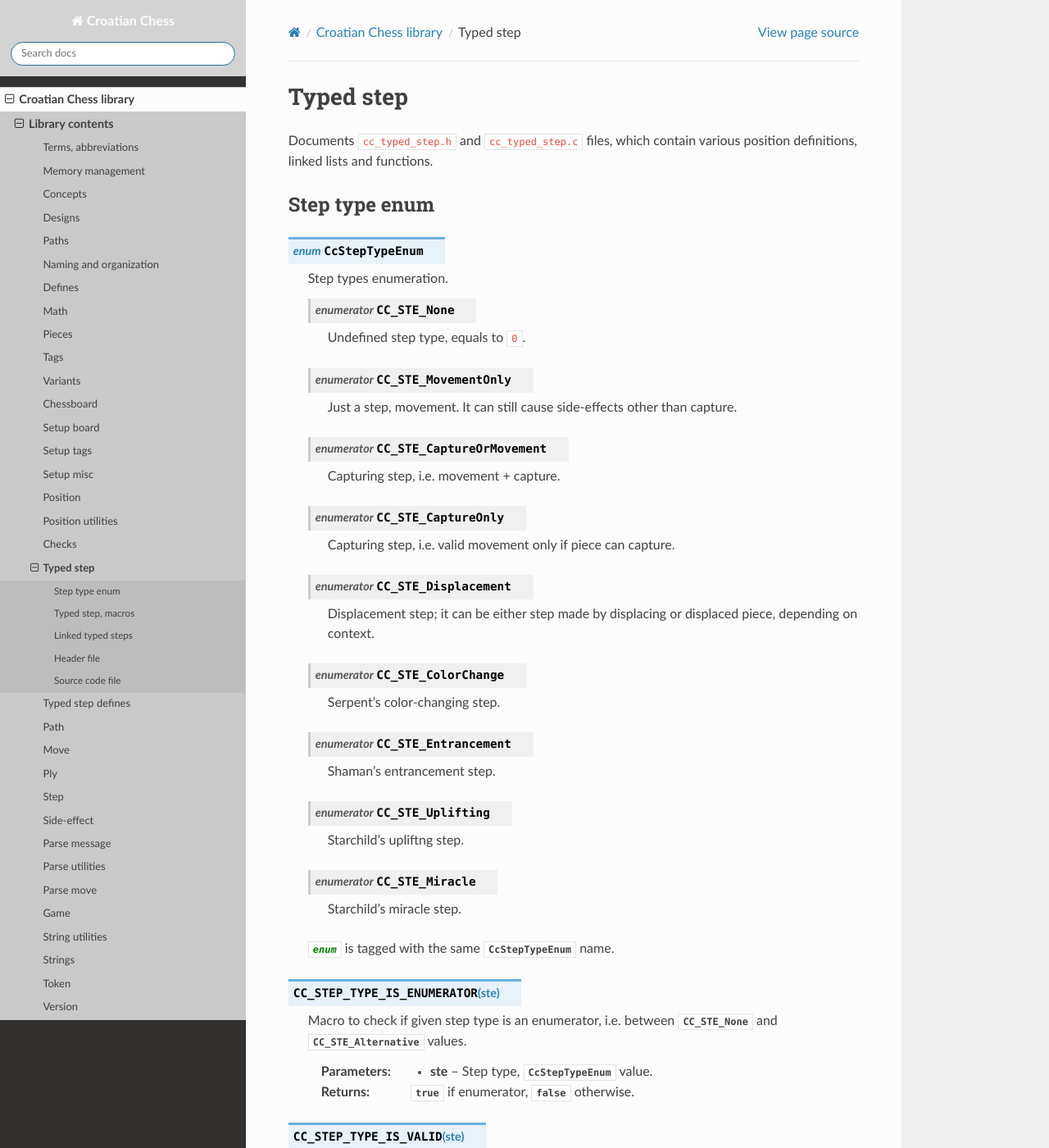
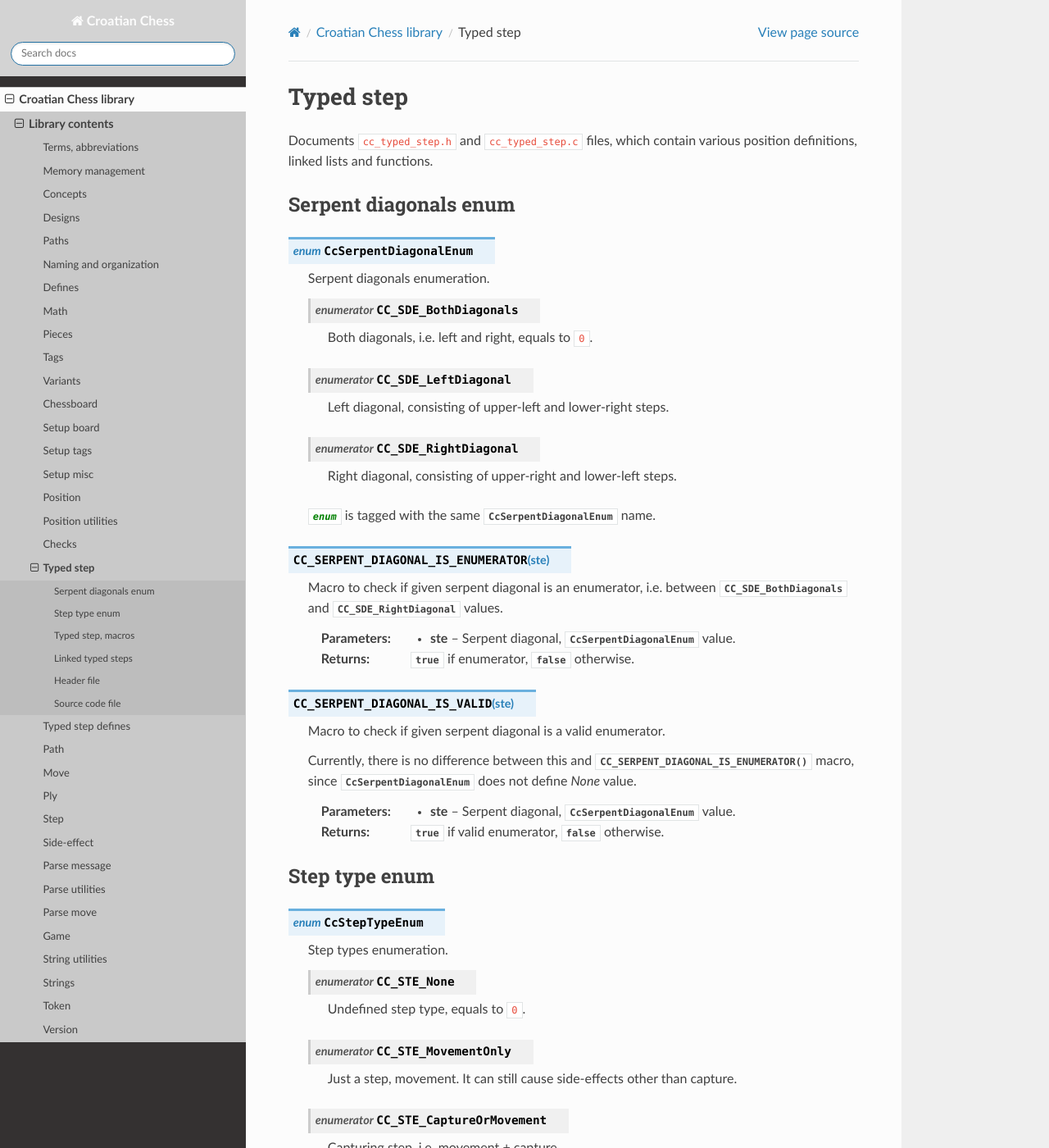
Before and after one commit to mmlacak/crochess, a Sphinx documentation site: the page built from docs/source/libcc/cctypedstep.rst, in a window 1280 px wide and 1400 px high. Shown: the whole window at 82% size. Built offline with Sphinx 7.4.7 and the Read the Docs theme 3.1.0, drawn with Linux system fonts in a browser that asks for light colours.

Commit message:
Added Serpent diagonals enum + docs.

```diff
--- a/docs/source/libcc/cctypedstep.rst
+++ b/docs/source/libcc/cctypedstep.rst
@@ -11,6 +11,47 @@ Typed step
 
 Documents ``cc_typed_step.h`` and ``cc_typed_step.c`` files, which contain various
 position definitions, linked lists and functions.
+
+.. _lbl-libcc-cctypedstep-serpentdiagonalsenum:
+
+Serpent diagonals enum
+----------------------
+
+.. c:enum:: CcSerpentDiagonalEnum
+
+    Serpent diagonals enumeration.
+
+    .. c:enumerator:: CC_SDE_BothDiagonals
+
+        Both diagonals, i.e. left and right, equals to ``0``.
+
+    .. c:enumerator:: CC_SDE_LeftDiagonal
+
+        Left diagonal, consisting of upper-left and lower-right steps.
+
+    .. c:enumerator:: CC_SDE_RightDiagonal
+
+        Right diagonal, consisting of upper-right and lower-left steps.
+
+    :c:`enum` is tagged with the same :c:enum:`CcSerpentDiagonalEnum` name.
+
+.. c:macro:: CC_SERPENT_DIAGONAL_IS_ENUMERATOR(ste)
+
+    Macro to check if given serpent diagonal is an enumerator, i.e. between
+    :c:enumerator:`CC_SDE_BothDiagonals` and :c:enumerator:`CC_SDE_RightDiagonal` values.
+
+    :param ste: Serpent diagonal, :c:type:`CcSerpentDiagonalEnum` value.
+    :returns: :c:data:`true` if enumerator, :c:data:`false` otherwise.
+
+.. c:macro:: CC_SERPENT_DIAGONAL_IS_VALID(ste)
+
+    Macro to check if given serpent diagonal is a valid enumerator.
+
+    Currently, there is no difference between this and :c:macro:`CC_SERPENT_DIAGONAL_IS_ENUMERATOR()`
+    macro, since :c:enum:`CcSerpentDiagonalEnum` does not define *None* value.
+
+    :param ste: Serpent diagonal, :c:type:`CcSerpentDiagonalEnum` value.
+    :returns: :c:data:`true` if valid enumerator, :c:data:`false` otherwise.
 
 .. _lbl-libcc-cctypedstep-steptypeenum:
 
--- a/docs/source/libcc/cctypedstepdefs.rst
+++ b/docs/source/libcc/cctypedstepdefs.rst
@@ -1027,7 +1027,7 @@ Step iterators
     :param step__io: *Input/output*; iteration step.
     :returns: :c:data:`true` while successful, :c:data:`false` otherwise.
 
-.. c:function:: bool cc_iter_piece_steps( CcPieceType piece, bool sideways_pawns, bool short_step, CcMaybeBoolEnum serpent_direction, CcStepTypeEnum filter__d, CcTypedStep const ** step__iod )
+.. c:function:: bool cc_iter_piece_steps( CcPieceType piece, bool sideways_pawns, bool short_step, CcMaybeBoolEnum serpent_diagonal, CcStepTypeEnum filter__d, CcTypedStep const ** step__iod )
 
     Function iterates over steps a given piece can make.
 
@@ -1035,7 +1035,7 @@ Step iterators
 
     If Unicorn or Centaur is given, :c:var:`short_step` flag determines if short or long steps are iterated over.
 
-    If Serpent was given, :c:var:`serpent_direction` flag determines which Serpent's diagonal(s) to iterate over:
+    If Serpent was given, :c:var:`serpent_diagonal` flag determines which Serpent's diagonal(s) to iterate over:
 
         * :c:enumerator:`CC_MBE_True`, only steps on right diagonal are iterated
         * :c:enumerator:`CC_MBE_False`, only steps on left diagonal are iterated
@@ -1080,7 +1080,7 @@ Step iterators
     :param piece: A piece.
     :param sideways_pawns: A flag, whether Pawns can move sideways, or not.
     :param short_step: A flag, whether Unicorns and Centaurs move over short or long steps.
-    :param serpent_direction: A flag, which Serpent's diagonal(s) to iterate over.
+    :param serpent_diagonal: A flag, which Serpent's diagonal(s) to iterate over.
     :param filter__d: *Optional*; type of steps to iterate over, can be
         :c:enumerator:`CC_STE_None`, in which case all steps would be iterated.
     :param step__iod: *Input/output*, *optional*; iteration step.
```
Also changed, not shown: README.md (+2 -2 lines), 8 other files.
